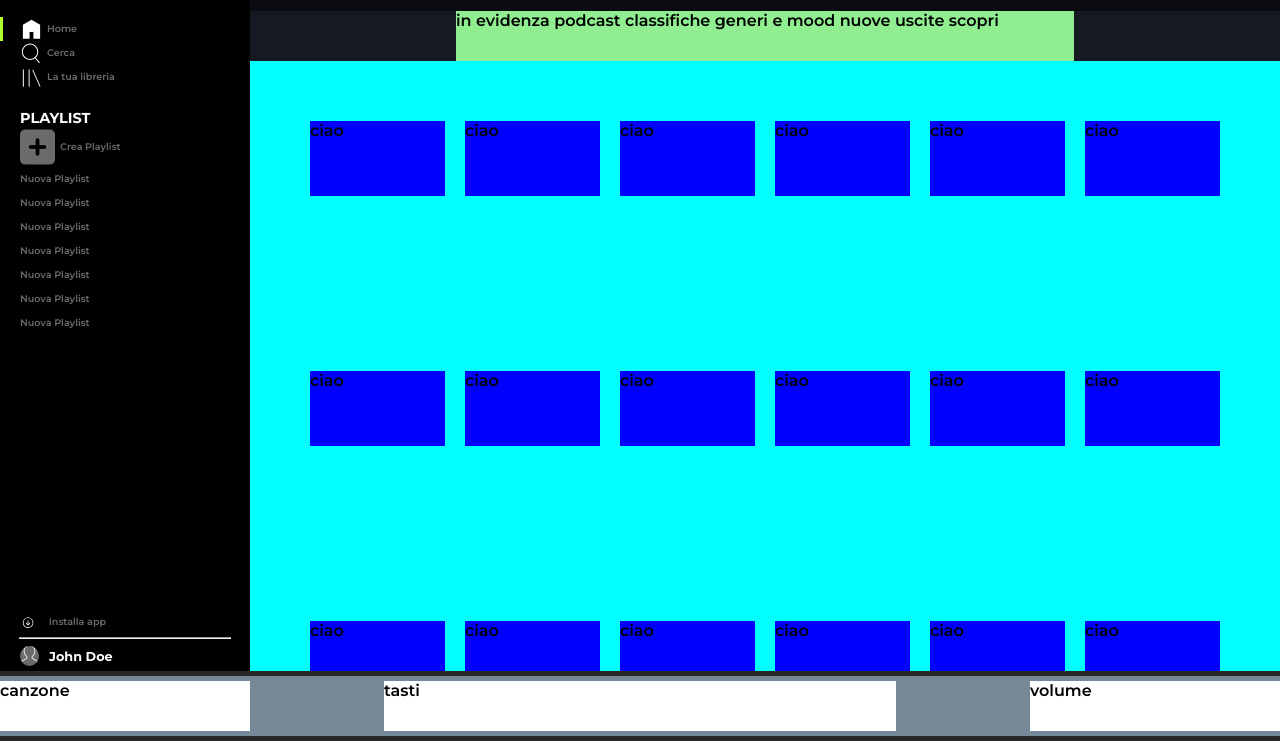
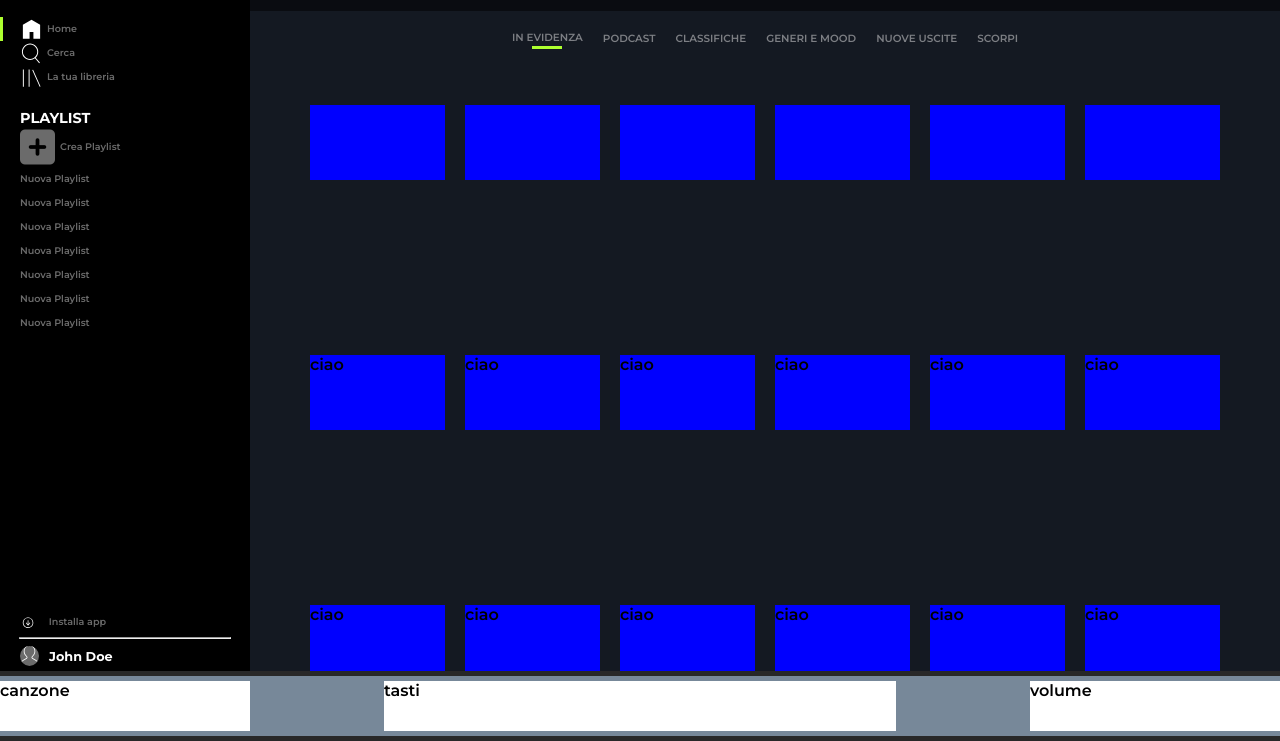
Before and after one commit to FilippoFoti/html-css-spotifyweb, a plain HTML site: page index.html in a window 1280 px wide. Shown: the part 59-800 px from the top of the page. Drawn offline with Linux system fonts and the light colour scheme.

Commit message:
Completato menu content

```diff
--- a/css/responvise.css
+++ b/css/responvise.css
@@ -1,7 +1,23 @@
 /* MD 1100PX */
+
+@media screen and (max-width: 1100px){
+    /* CONTENT */
+
+    .content-menu ul {
+        flex-wrap: wrap;
+    }
+
+
+}
 
 /* S 700PX */
 
+@media screen and (max-width:700px) {
+    .content-menu {
+        width: 80%;
+    }
+
+}
 /* XS 600PX */
 
 @media screen and (max-width: 600px) {
@@ -84,4 +100,8 @@
     .content {
         width: calc(100% - 40px);
     }
+
+    .content-menu {
+        width: 70%;
+    }
 }
--- a/css/style.css
+++ b/css/style.css
@@ -147,6 +147,8 @@ img {
     padding-top: 70px;
 }
 
+/* HEADER */
+
 .header {
     height: 70px;
     background-color: rgba(0, 0, 0, 0.5);
@@ -182,17 +184,54 @@ img {
     transform: scale(1.1);
 }
 
+/* MENU ALBUM */
+
 .content-menu {
     width: 60%;
     margin: 0 auto;
-    height: 50px;
-    background-color: lightgreen;
+    /* height: 50px; */
 }
+
+.content-menu ul {
+    display: flex;
+    align-items: center;
+    justify-content: center;
+    gap: 20px;
+    margin-top: 20px;
+}
+
+.content-menu ul li {
+    /* height: 50px; */
+    list-style-type: none;
+    font-size: 0.65rem;
+    color: rgba(125, 127, 132, 1);
+    cursor: pointer;
+}
+
+.content-menu .menu-green {
+    display: flex;
+    justify-content: center;
+    align-items: center;
+    flex-direction: column;
+    margin-bottom: -4px;
+}
+
+.content-menu .menu-green span {
+    border-bottom: 3px solid rgba(173, 255, 47, 1);
+    width: 30px;
+    margin-top: 2px;
+}
+
+.content-menu ul li:hover {
+    color: white;
+}
+
+/* ROW */
 
 .row {
     height: 250px;
     width: 100%;
-    background-color: aqua;
+    /* background-color: aqua; */
     padding: 50px;
     display: flex;
 }
--- a/index.html
+++ b/index.html
@@ -54,15 +54,48 @@
                         <a href="">EFFETTUA L'UPGRADE</a>
                     </div>
                 </div>
-                <div class="content-menu">in evidenza   podcast   classifiche   generi e mood  nuove uscite  scopri</div>
+                <div class="content-menu">
+                    <ul>
+                        <li class="menu-green">IN EVIDENZA <span></span></li>
+                        <li>PODCAST</li>
+                        <li>CLASSIFICHE</li>
+                        <li>GENERI E MOOD</li>
+                        <li>NUOVE USCITE</li>
+                        <li>SCORPI</li>
+                    </ul>
+                </div>
                 <div class="music">
                     <div class="row">
-                        <div class="box">ciao</div>
-                        <div class="box">ciao</div>
-                        <div class="box">ciao</div>
-                        <div class="box">ciao</div>
-                        <div class="box">ciao</div>
-                        <div class="box">ciao</div>
+                        <div class="box">
+                            <img src="" alt="">
+                            <h3></h3>
+                            <p></p>
+                        </div>
+                        <div class="box">
+                            <img src="" alt="">
+                            <h3></h3>
+                            <p></p>
+                        </div>
+                        <div class="box">
+                            <img src="" alt="">
+                            <h3></h3>
+                            <p></p>
+                        </div>
+                        <div class="box">
+                            <img src="" alt="">
+                            <h3></h3>
+                            <p></p>
+                        </div>
+                        <div class="box">
+                            <img src="" alt="">
+                            <h3></h3>
+                            <p></p>
+                        </div>
+                        <div class="box">
+                            <img src="" alt="">
+                            <h3></h3>
+                            <p></p>
+                        </div>
                     </div>
                     <div class="row">
                         <div class="box">ciao</div>
```
